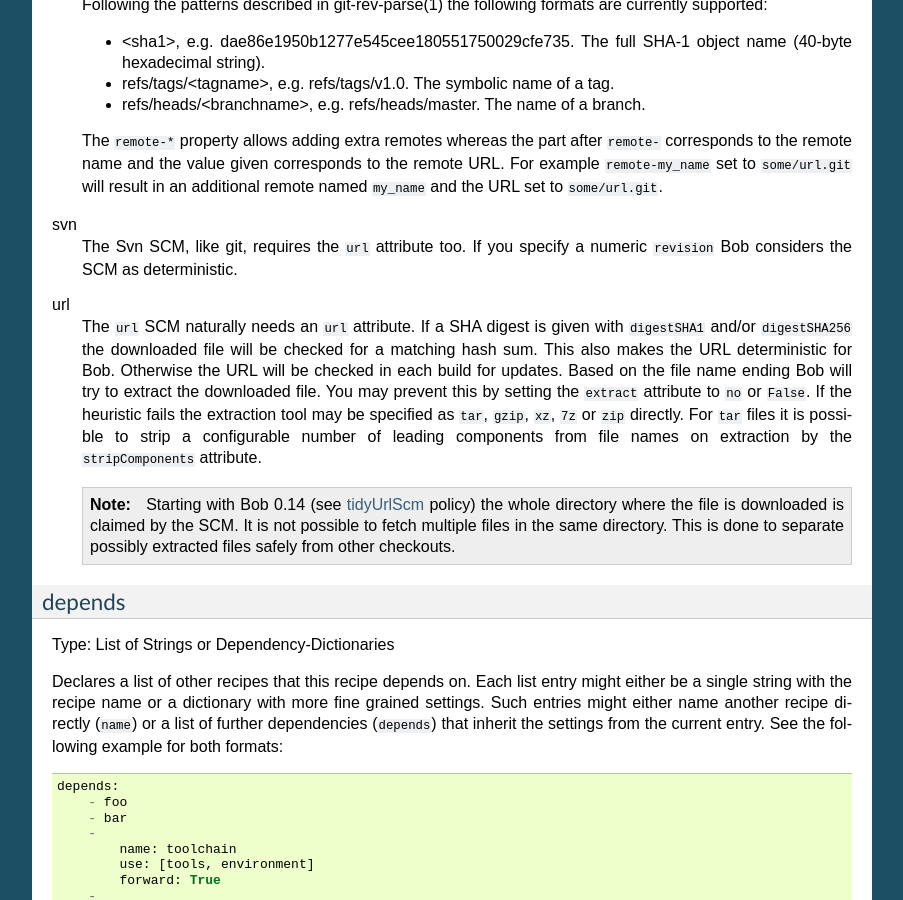
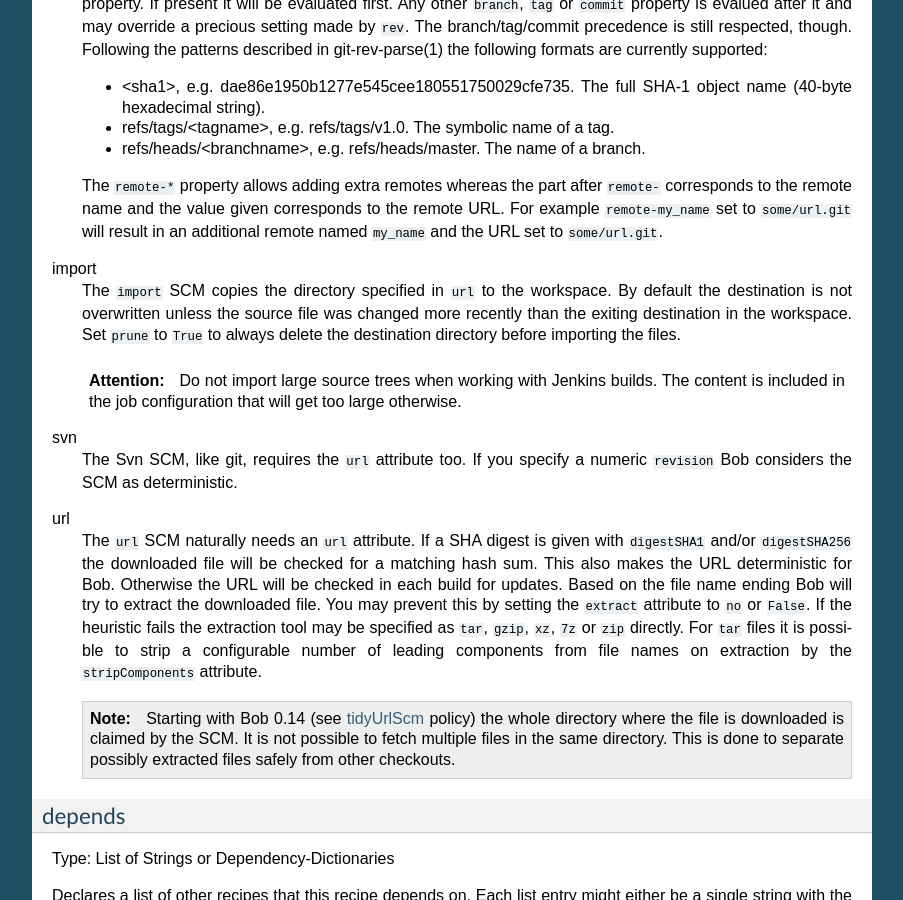
Before and after one commit to BobBuildTool/bob, a Sphinx documentation site: the page built from doc/manual/configuration.rst, in a window 1280 px wide and 900 px high, scrolled down 12766 px. Shown: the whole window, without its empty margins (198-1101 px from the left). Built offline with Sphinx 7.4.7, drawn with Linux system fonts in a browser that asks for light colours; formulas are drawn with MathJax 3; the version number could not be read and is left out; some of the changed text lies outside the part shown.

Commit message:
doc: document 'import' scm

```diff
--- a/doc/manual/configuration.rst
+++ b/doc/manual/configuration.rst
@@ -784,6 +784,8 @@ git    `Git`_ project               | ``url``: URL of remote repository
                                     | ``rev``: Canonical git-rev-parse revision specification (optional, see below)
                                     | ``remote-*``: additional remote repositories (optional, see below)
                                     | ``sslVerify``: Whether to verify the SSL certificate when fetching (optional)
+import Import directory from        | ``url``: Directory path relative to project root.
+       project                      | ``prune``: Delete destination directory before importing files.
 svn    `Svn`_ repository            | ``url``: URL of SVN module
                                     | ``revision``: Optional revision number (optional)
                                     | ``sslVerify``: Whether to verify the SSL certificate when fetching (optional)
@@ -846,6 +848,18 @@ git
    the remote URL. For example ``remote-my_name`` set to ``some/url.git`` will
    result in an additional remote named ``my_name`` and the URL set to
    ``some/url.git``.
+
+import
+   The ``import`` SCM copies the directory specified in ``url`` to the
+   workspace. By default the destination is not overwritten unless the source
+   file was changed more recently than the exiting destination in the workspace.
+   Set ``prune`` to ``True`` to always delete the destination directory before
+   importing the files.
+
+   .. attention::
+      Do not import large source trees when working with Jenkins builds. The
+      content is included in the job configuration that will get too large
+      otherwise.
 
 svn
    The Svn SCM, like git, requires the ``url`` attribute too. If you specify a
```
